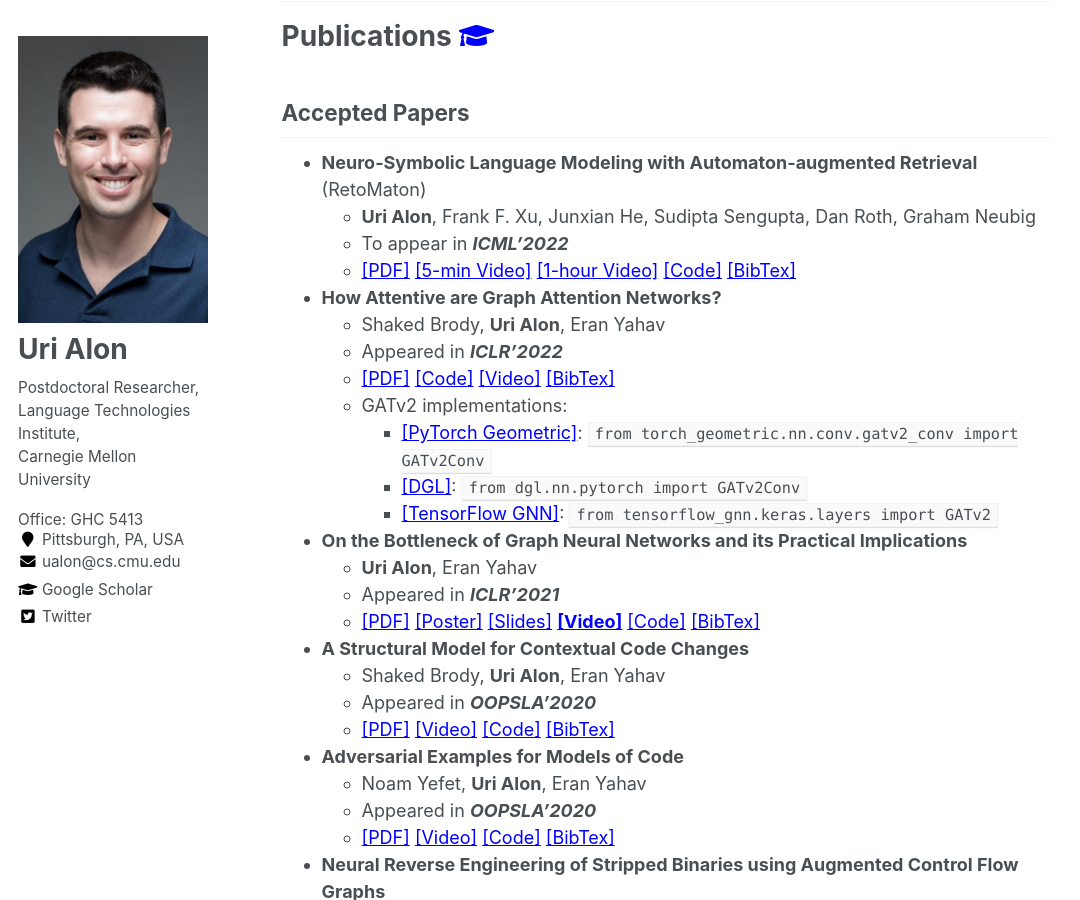
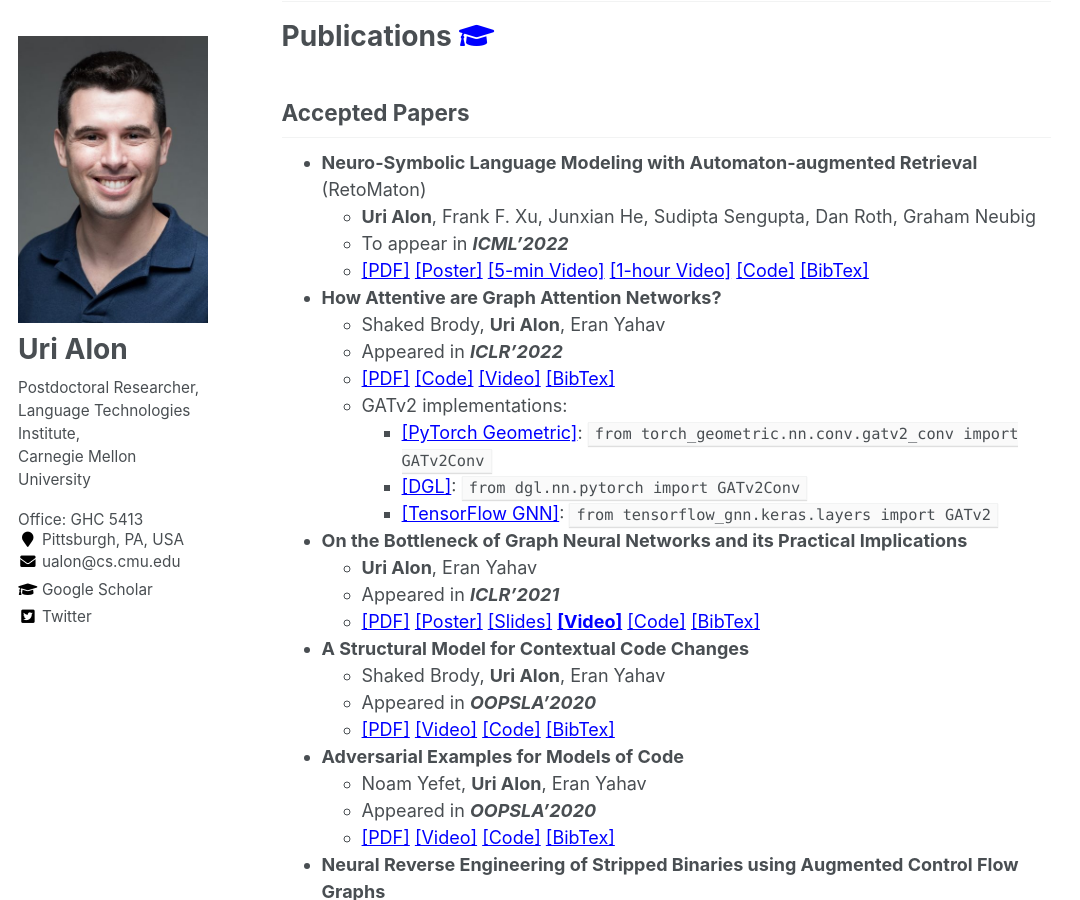
Before and after one commit to urialon/urialon.github.io, a Jekyll site: the page built from _pages/about.md, in a window 1280 px wide and 900 px high, scrolled down 1071 px. Shown: the whole window, without its empty margins (0-1080 px from the left). Built offline with Jekyll 4.4.1, drawn with Linux system fonts in a browser that asks for light colours.

Commit message:
Adding retomaton poster

```diff
--- a/_pages/about.md
+++ b/_pages/about.md
@@ -82,7 +82,7 @@ I am happily married to Lee and father of Gur 🙂
 * **Neuro-Symbolic Language Modeling with Automaton-augmented Retrieval**{:id="retomaton"} (RetoMaton)
     * **Uri Alon**, Frank F. Xu, Junxian He, Sudipta Sengupta, Dan Roth, Graham Neubig
     * To appear in **_ICML'2022_**
-    * [[PDF]](https://arxiv.org/pdf/2201.12431){:target="_blank"} [[5-min Video]](https://recorder-v3.slideslive.com/?share=69099&s=f862fc4f-577c-4a54-a820-1fbb4786afb9){:target="_blank"} [[1-hour Video]](https://www.youtube.com/watch?v=-Au42BuWTEc){:target="_blank"} [[Code]](https://github.com/neulab/retomaton){:target="_blank"} [[BibTex]](https://pastebin.com/raw/ceVseymz){:target="_blank"}
+    * [[PDF]](https://arxiv.org/pdf/2201.12431){:target="_blank"} [[Poster]](files/Retomaton_poster_ICML_2022.pdf){:target="_blank"} [[5-min Video]](https://recorder-v3.slideslive.com/?share=69099&s=f862fc4f-577c-4a54-a820-1fbb4786afb9){:target="_blank"} [[1-hour Video]](https://www.youtube.com/watch?v=-Au42BuWTEc){:target="_blank"} [[Code]](https://github.com/neulab/retomaton){:target="_blank"} [[BibTex]](https://pastebin.com/raw/ceVseymz){:target="_blank"}
 
 * **How Attentive are Graph Attention Networks?**{:id="attentive"}
     * Shaked Brody, **Uri Alon**, Eran Yahav
```
Also changed, not shown: 1 other file.
